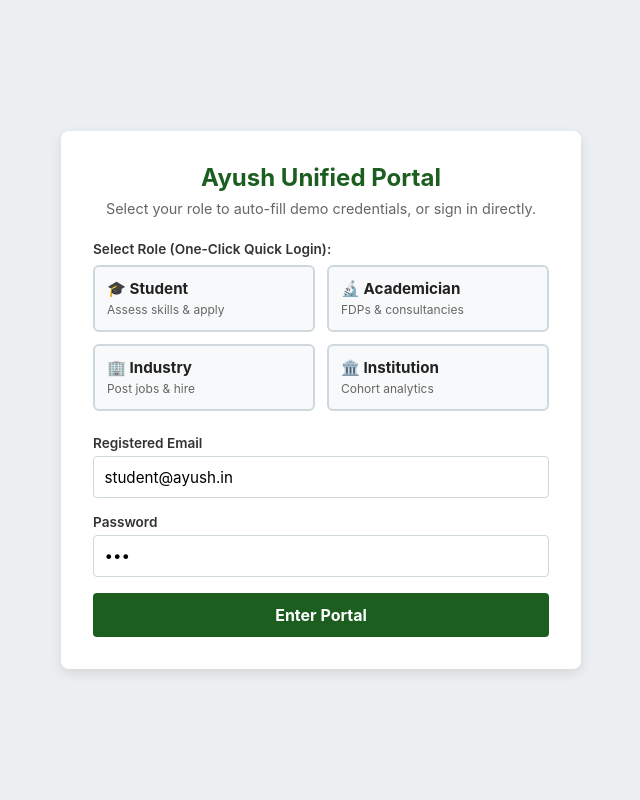
After one commit to GodCoder6999/ayush, a Flask app: page /login in a window 1280 px wide. The commit adds this page. Shown: the whole page, without its empty margins (319-959 px from the left). Run offline with Flask 3, Linux system fonts and the light colour scheme.

Commit message:
Move login.html to templates and update index.html with auth

```diff
--- a/app.py
+++ b/app.py
@@ -1,11 +1,17 @@
 import os
-from flask import Flask, render_template, request, redirect, url_for
+from flask import Flask, render_template, request, redirect, url_for, session
 
 app = Flask(__name__)
-app.secret_key = "ayush_portal_secret_key"
+app.secret_key = "ayush_portal_super_secret_key"
 
-# In-memory stores for prototype demonstration
-# 1. Assessment Question Bank (Technical & Soft Skills)
+# Simulated User Accounts for Each Role
+MOCK_USERS = {
+    "student@ayush.in": {"password": "123", "role": "student", "name": "Arjun Sharma"},
+    "faculty@aiia.in": {"password": "123", "role": "faculty", "name": "Dr. Ramesh Varma"},
+    "recruiter@dabur.com": {"password": "123", "role": "industry", "name": "Dabur HR Team"},
+    "admin@aiia.in": {"password": "123", "role": "institution", "name": "Dean Academic Affairs"}
+}
+
 ASSESSMENT_QUESTIONS = [
     {
         "id": "q1",
@@ -32,7 +38,7 @@ ASSESSMENT_QUESTIONS = [
     {
         "id": "q3",
         "category": "Technical",
-        "question": "Clinical Trials & GCP (Good Clinical Practice) Protocol:",
+        "question": "Clinical Trials & GCP Protocol:",
         "skill": "Clinical Research & GCP",
         "options": [
             {"label": "Never exposed", "weight": 0},
@@ -43,7 +49,7 @@ ASSESSMENT_QUESTIONS = [
     {
         "id": "q4",
         "category": "Soft Skills",
-        "question": "Cross-Functional Collaboration & Technical Reporting:",
+        "question": "Cross-Functional Collaboration & Reporting:",
         "skill": "Documentation & Collaboration",
         "options": [
             {"label": "Need guidance", "weight": 30},
@@ -52,76 +58,103 @@ ASSESSMENT_QUESTIONS = [
     }
 ]
 
-# 2. Industry Listings (Internships & Placements)
 OPPORTUNITIES = [
     {
         "id": 1,
         "title": "Ayurvedic Formulation Intern",
         "company": "Himalaya Herbal Healthcare",
         "category": "Internship",
-        "audience": "Student",
+        "audience": "student",
         "required_skills": ["Phytochemistry", "Quality Control & GMP"],
         "stipend": "₹18,000/mo",
-        "location": "Bengaluru",
-        "learning_prereq": "Herbal Extraction Masterclass"
+        "location": "Bengaluru"
     },
     {
         "id": 2,
         "title": "Clinical Research Associate",
         "company": "Dabur Research Foundation",
         "category": "Placement",
-        "audience": "Student",
+        "audience": "student",
         "required_skills": ["Clinical Research & GCP", "Documentation & Collaboration"],
         "stipend": "₹6.2 LPA",
-        "location": "New Delhi",
-        "learning_prereq": "Ayush Clinical Trial Management (CTM)"
+        "location": "New Delhi"
     },
     {
         "id": 3,
         "title": "Faculty Industrial Immersion & FDP",
         "company": "Patanjali Research Institute",
         "category": "Faculty FDP",
-        "audience": "Academician",
+        "audience": "faculty",
         "required_skills": ["Phytochemistry", "Quality Control & GMP"],
         "stipend": "₹50,000 Research Grant",
-        "location": "Haridwar",
-        "learning_prereq": "Advanced Phytochemical Analytics Workshop"
+        "location": "Haridwar"
     },
     {
         "id": 4,
         "title": "Consultancy: Ayush Formulation Scale-up",
         "company": "Baidyanath R&D",
         "category": "Consultancy",
-        "audience": "Academician",
+        "audience": "faculty",
         "required_skills": ["Quality Control & GMP"],
         "stipend": "Retainer Basis",
-        "location": "Kolkata",
-        "learning_prereq": "Industrial Batch Pilot Scaling"
+        "location": "Kolkata"
     }
 ]
 
-# 3. Learning & Upskilling Programs
 LEARNING_PROGRAMS = [
     {"name": "Herbal Extraction Masterclass", "provider": "All India Institute of Ayurveda", "skill": "Phytochemistry", "duration": "4 Weeks"},
     {"name": "Ayush Clinical Trial Management (CTM)", "provider": "Ministry of Ayush e-Learning", "skill": "Clinical Research & GCP", "duration": "6 Weeks"},
     {"name": "Standardization of ASU Drugs & GMP", "provider": "Pharmacopoeia Commission", "skill": "Quality Control & GMP", "duration": "3 Weeks"}
 ]
 
-# Persistent session state for applications & submissions
 APPLICATIONS = []
 STUDENT_PORTFOLIO = {
     "name": "Arjun Sharma",
     "institution": "All India Institute of Ayurveda (AIIA)",
     "verified_skills": ["Phytochemistry"],
-    "certifications": ["Ayush Good Laboratory Practices (GLP) 2025"],
-    "projects": ["Comparative HPTLC profiling of Ashwagandha extracts"]
+    "certifications": ["Ayush Good Laboratory Practices (GLP) 2025"]
 }
 
+# --- AUTHENTICATION ROUTES ---
+
+@app.route("/login", methods=["GET", "POST"])
+def login():
+    error = None
+    if request.method == "POST":
+        email = request.form.get("email", "").strip().lower()
+        password = request.form.get("password", "")
+
+        user = MOCK_USERS.get(email)
+        if user and user["password"] == password:
+            session["user"] = {
+                "email": email,
+                "role": user["role"],
+                "name": user["name"]
+            }
+            return redirect(url_for("dashboard"))
+        else:
+            error = "Invalid Email or Password. Please select one of the pre-filled demo roles below."
+
+    return render_template("login.html", error=error)
+
+@app.route("/logout")
+def logout():
+    session.clear()
+    return redirect(url_for("login"))
+
+# --- DASHBOARD ROUTE ---
+
 @app.route("/")
-def index():
-    tab = request.args.get("tab", "student")
+def dashboard():
+    if "user" not in session:
+        return redirect(url_for("login"))
+
+    current_user = session["user"]
+    tab = current_user["role"]
+
     return render_template(
         "index.html",
+        user=current_user,
         tab=tab,
         questions=ASSESSMENT_QUESTIONS,
         opportunities=OPPORTUNITIES,
@@ -134,9 +167,11 @@ def index():
 
 @app.route("/assess", methods=["POST"])
 def assess_skills():
+    if "user" not in session:
+        return redirect(url_for("login"))
+
     verified = []
     gaps = []
-
     for q in ASSESSMENT_QUESTIONS:
         score = int(request.form.get(q["id"], 0))
         if score >= 60:
@@ -146,7 +181,6 @@ def assess_skills():
 
     STUDENT_PORTFOLIO["verified_skills"] = verified
 
-    # Match opportunities against evaluated skill set
     matched_opportunities = []
     for opp in OPPORTUNITIES:
         req = set(opp["required_skills"])
@@ -165,6 +199,7 @@ def assess_skills():
 
     return render_template(
         "index.html",
+        user=session["user"],
         tab="student",
         assessment_done=True,
         verified_skills=verified,
@@ -173,11 +208,16 @@ def assess_skills():
         questions=ASSESSMENT_QUESTIONS,
         courses=LEARNING_PROGRAMS,
         portfolio=STUDENT_PORTFOLIO,
-        applications=APPLICATIONS
+        applications=APPLICATIONS,
+        total_applied=len(APPLICATIONS),
+        total_openings=len(OPPORTUNITIES)
     )
 
 @app.route("/apply", methods=["POST"])
 def apply_opportunity():
+    if "user" not in session:
+        return redirect(url_for("login"))
+
     opp_id = int(request.form.get("opp_id"))
     opp = next((o for o in OPPORTUNITIES if o["id"] == opp_id), None)
     if opp and not any(a["id"] == opp_id for a in APPLICATIONS):
@@ -188,10 +228,13 @@ def apply_opportunity():
             "category": opp["category"],
             "status": "Shortlisted for Review"
         })
-    return redirect(url_for("index", tab=request.form.get("tab", "student")))
+    return redirect(url_for("dashboard"))
 
 @app.route("/post-job", methods=["POST"])
 def post_job():
+    if "user" not in session:
+        return redirect(url_for("login"))
+
     new_id = len(OPPORTUNITIES) + 1
     OPPORTUNITIES.append({
         "id": new_id,
@@ -201,10 +244,10 @@ def post_job():
         "audience": request.form.get("audience"),
         "required_skills": [s.strip() for s in request.form.get("skills").split(",") if s.strip()],
         "stipend": request.form.get("stipend"),
-        "location": request.form.get("location"),
-        "learning_prereq": "Self-study pre-requisites"
+        "location": request.form.get("location")
     })
-    return redirect(url_for("index", tab="industry"))
+    return redirect(url_for("dashboard"))
 
 if __name__ == "__main__":
-    app.run(host="0.0.0.0", port=5000, debug=True)
+    port = int(os.environ.get("PORT", 5000))
+    app.run(host="0.0.0.0", port=port, debug=True)
--- /dev/null
+++ b/templates/login.html
@@ -0,0 +1,110 @@
+<!DOCTYPE html>
+<html lang="en">
+<head>
+    <meta charset="UTF-8">
+    <meta name="viewport" content="width=device-width, initial-scale=1.0">
+    <title>Login - Ayush Collaboration Portal</title>
+    <style>
+        :root {
+            --primary: #1b5e20;
+            --primary-dark: #0d3810;
+            --border: #cfd8dc;
+            --bg: #eceff1;
+        }
+        * { box-sizing: border-box; margin: 0; padding: 0; font-family: -apple-system, BlinkMacSystemFont, "Segoe UI", Roboto, sans-serif; }
+        body { background: var(--bg); display: flex; justify-content: center; align-items: center; min-height: 100vh; padding: 1rem; }
+        .login-box { background: white; border-radius: 8px; max-width: 520px; width: 100%; padding: 2rem; box-shadow: 0 4px 12px rgba(0,0,0,0.1); }
+        h2 { color: var(--primary); margin-bottom: 0.5rem; text-align: center; }
+        p.subtitle { color: #666; font-size: 0.9rem; text-align: center; margin-bottom: 1.5rem; }
+
+        .role-grid { display: grid; grid-template-columns: 1fr 1fr; gap: 0.75rem; margin-bottom: 1.5rem; }
+        .role-btn {
+            background: #f8f9fa;
+            border: 2px solid var(--border);
+            border-radius: 6px;
+            padding: 0.75rem;
+            cursor: pointer;
+            text-align: left;
+            transition: all 0.2s;
+        }
+        .role-btn:hover { border-color: var(--primary); background: #e8f5e9; }
+        .role-btn strong { display: block; font-size: 0.95rem; color: #222; }
+        .role-btn small { font-size: 0.75rem; color: #666; }
+
+        .form-group { margin-bottom: 1rem; }
+        label { display: block; font-weight: 600; font-size: 0.85rem; margin-bottom: 0.3rem; color: #333; }
+        input[type="email"], input[type="password"] {
+            width: 100%;
+            padding: 0.65rem;
+            border: 1px solid var(--border);
+            border-radius: 4px;
+            font-size: 0.95rem;
+        }
+
+        .btn-submit {
+            width: 100%;
+            background: var(--primary);
+            color: white;
+            padding: 0.75rem;
+            border: none;
+            border-radius: 4px;
+            font-weight: 700;
+            cursor: pointer;
+            font-size: 1rem;
+        }
+        .btn-submit:hover { background: var(--primary-dark); }
+        .error-msg { background: #ffebee; color: #c62828; padding: 0.6rem; border-radius: 4px; margin-bottom: 1rem; font-size: 0.85rem; text-align: center; }
+    </style>
+</head>
+<body>
+
+<div class="login-box">
+    <h2>Ayush Unified Portal</h2>
+    <p class="subtitle">Select your role to auto-fill demo credentials, or sign in directly.</p>
+
+    {% if error %}
+    <div class="error-msg">{{ error }}</div>
+    {% endif %}
+
+    <label style="margin-bottom: 0.5rem;">Select Role (One-Click Quick Login):</label>
+    <div class="role-grid">
+        <div class="role-btn" onclick="selectRole('student@ayush.in')">
+            <strong>🎓 Student</strong>
+            <small>Assess skills & apply</small>
+        </div>
+        <div class="role-btn" onclick="selectRole('faculty@aiia.in')">
+            <strong>🔬 Academician</strong>
+            <small>FDPs & consultancies</small>
+        </div>
+        <div class="role-btn" onclick="selectRole('recruiter@dabur.com')">
+            <strong>🏢 Industry</strong>
+            <small>Post jobs & hire</small>
+        </div>
+        <div class="role-btn" onclick="selectRole('admin@aiia.in')">
+            <strong>🏛️ Institution</strong>
+            <small>Cohort analytics</small>
+        </div>
+    </div>
+
+    <form method="POST" action="/login">
+        <div class="form-group">
+            <label>Registered Email</label>
+            <input type="email" id="email" name="email" value="student@ayush.in" required>
+        </div>
+        <div class="form-group">
+            <label>Password</label>
+            <input type="password" id="password" name="password" value="123" required>
+        </div>
+        <button type="submit" class="btn-submit">Enter Portal</button>
+    </form>
+</div>
+
+<script>
+function selectRole(email) {
+    document.getElementById('email').value = email;
+    document.getElementById('password').value = '123';
+}
+</script>
+
+</body>
+</html>
```
Also changed, not shown: templates/index.html (+45 -8 lines).
